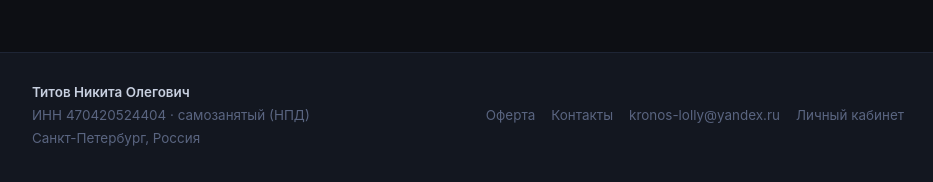
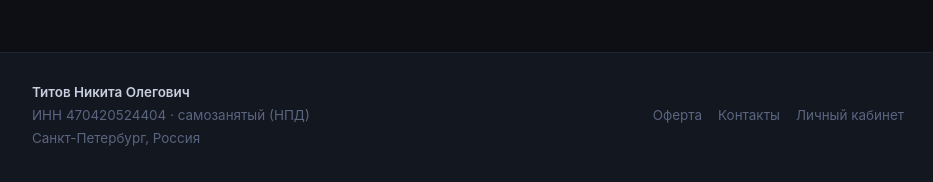
Before and after one commit to nikkronos/vpnservice, a Flask app: page / in a window 1280 px wide. Shown: the part 1519-1701 px from the top of the page, without its empty margins (172-1105 px from the left). Run offline with Flask 3, Linux system fonts and the light colour scheme.

Commit message:
landing: убрать email с лендинга (оставлен в /oferta + /contacts)
По фидбеку владельца после визуальной проверки. Email kronos-lolly@yandex.ru
остаётся на /oferta (раздел 5.3 — куда писать запрос на возврат, раздел 9 —
реквизиты исполнителя) и /contacts (отдельная страница) — там он нужен
ЮKassa-модератору и юридически. На лендинге его убираем — там CTA = личный
кабинет, email избыточен (есть ссылка 'Контакты').

Co-Authored-By: Claude Opus 4.7 <noreply@anthropic.com>

```diff
--- a/web/templates/landing.html
+++ b/web/templates/landing.html
@@ -89,7 +89,6 @@
         <div class="footer-links">
             <a href="/oferta">Оферта</a>
             <a href="/contacts">Контакты</a>
-            <a href="mailto:kronos-lolly@yandex.ru">kronos-lolly@yandex.ru</a>
             <a href="/recovery">Личный кабинет</a>
         </div>
     </div>
```
